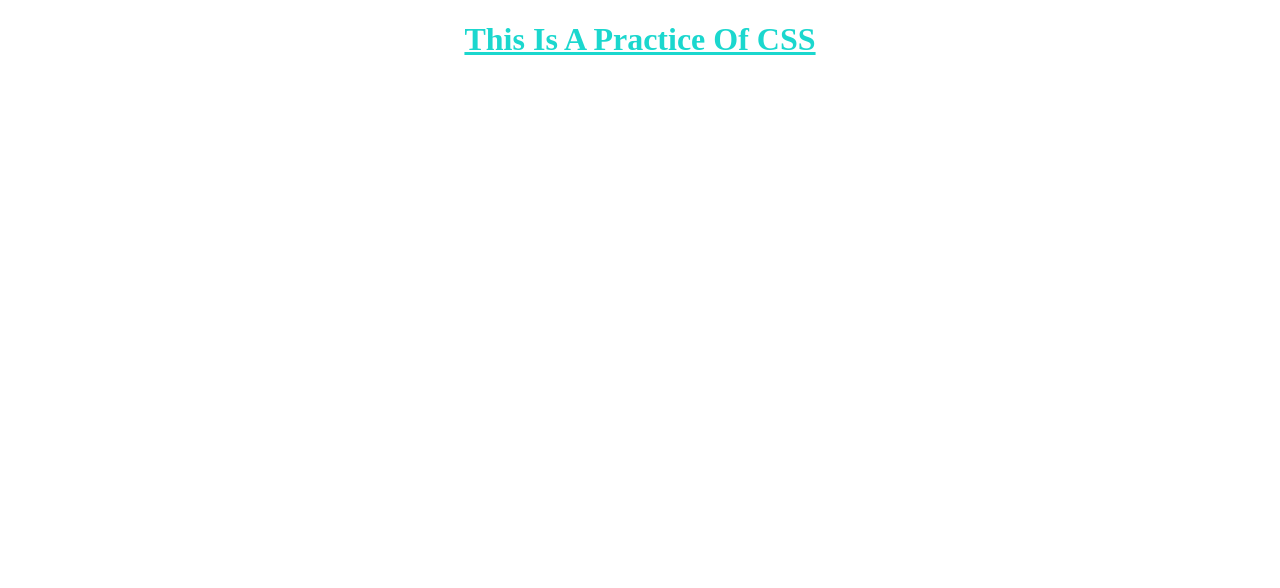
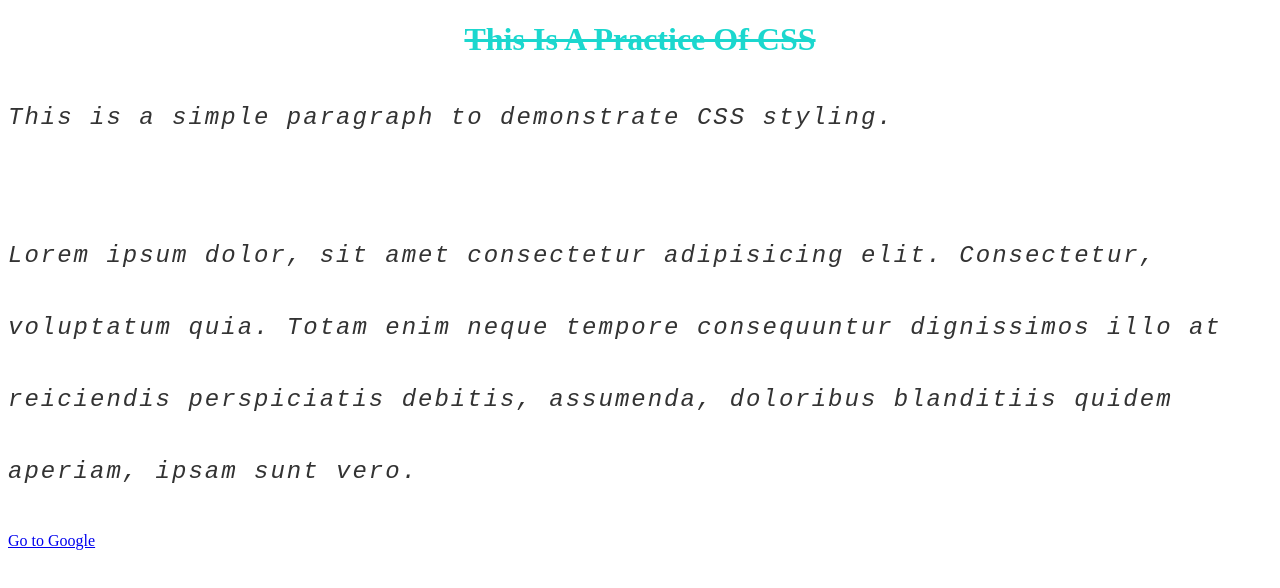
Before and after one commit to krishna8400302704-ship-it/webdev1, a plain HTML site: page CSS/cssPractice.html in a window 1280 px wide. Drawn offline with Linux system fonts and the light colour scheme.

Commit message:
practice of font properties

```diff
--- a/CSS/cssPractice.html
+++ b/CSS/cssPractice.html
@@ -5,24 +5,32 @@
     <meta name="viewport" content="width=device-width, initial-scale=1.0">
     <title>Document</title>
  <style>
-  .CSS {
-    text-decoration: underline;
+  .style-heading {
+    text-decoration: line-through;
     color: rgb(27, 215, 206);
+
      text-align: center;
      text-transform: capitalize;
      vertical-align: baseline;
-  }
+      }
+     p{
 
- </style>
+      line-height: 3;
+       color: #333;
+       letter-spacing: 2px;
+       font-size:1.5rem;
+        font-style: italic;
+        font-family: 'Courier New', Courier, monospace;
 
+     }
+     </style>
+    </head>
+    <body>
+    <h1 class="style-heading"> This is a practice of CSS</h1>
 
-</head>
-<body>
-    <h1 class="CSS"> This is a practice of CSS</h1>
+    <p>This is a simple paragraph to demonstrate CSS styling.</p> <br>
 
-
-
-
-
+    <p > Lorem ipsum dolor, sit amet consectetur adipisicing elit. Consectetur, voluptatum quia. Totam enim neque tempore consequuntur dignissimos illo at reiciendis perspiciatis debitis, assumenda, doloribus blanditiis quidem aperiam, ipsam sunt vero.</p>
+    <a href="https://www.google.com ">Go to Google</a>
 </body>
 </html>
```
